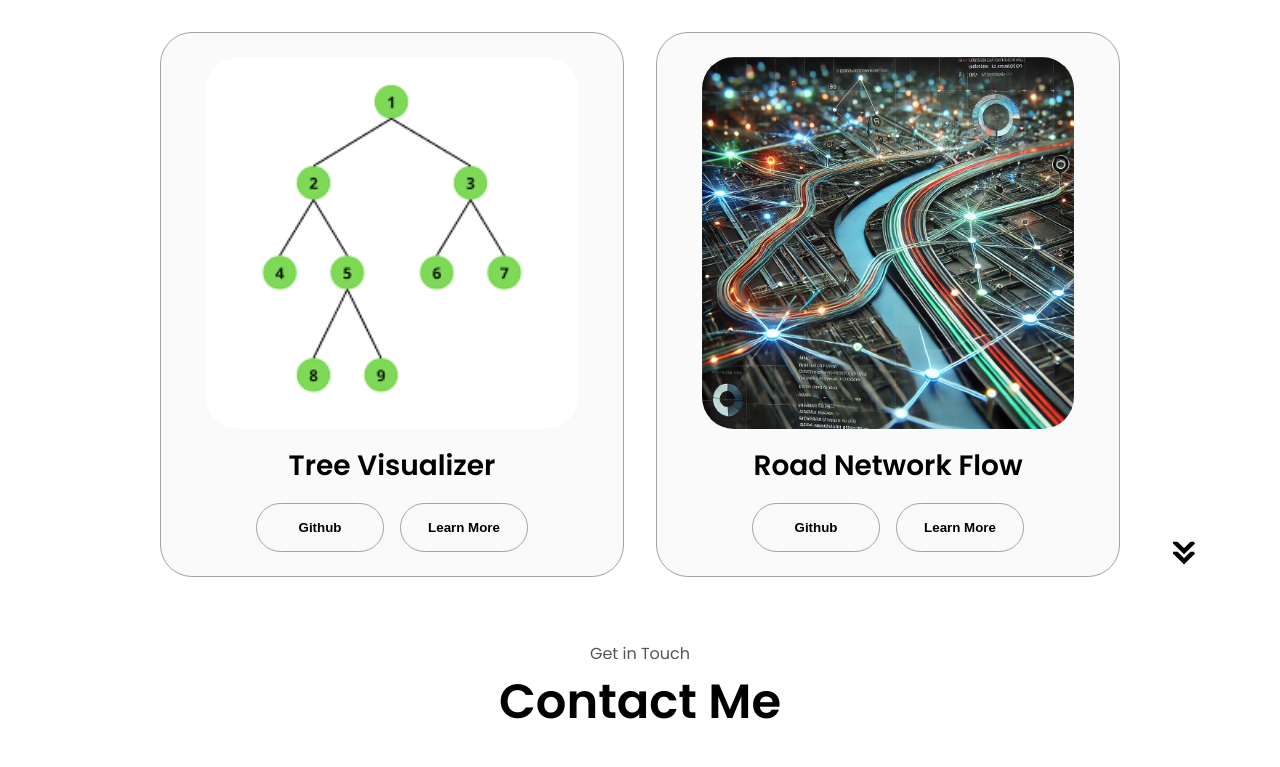
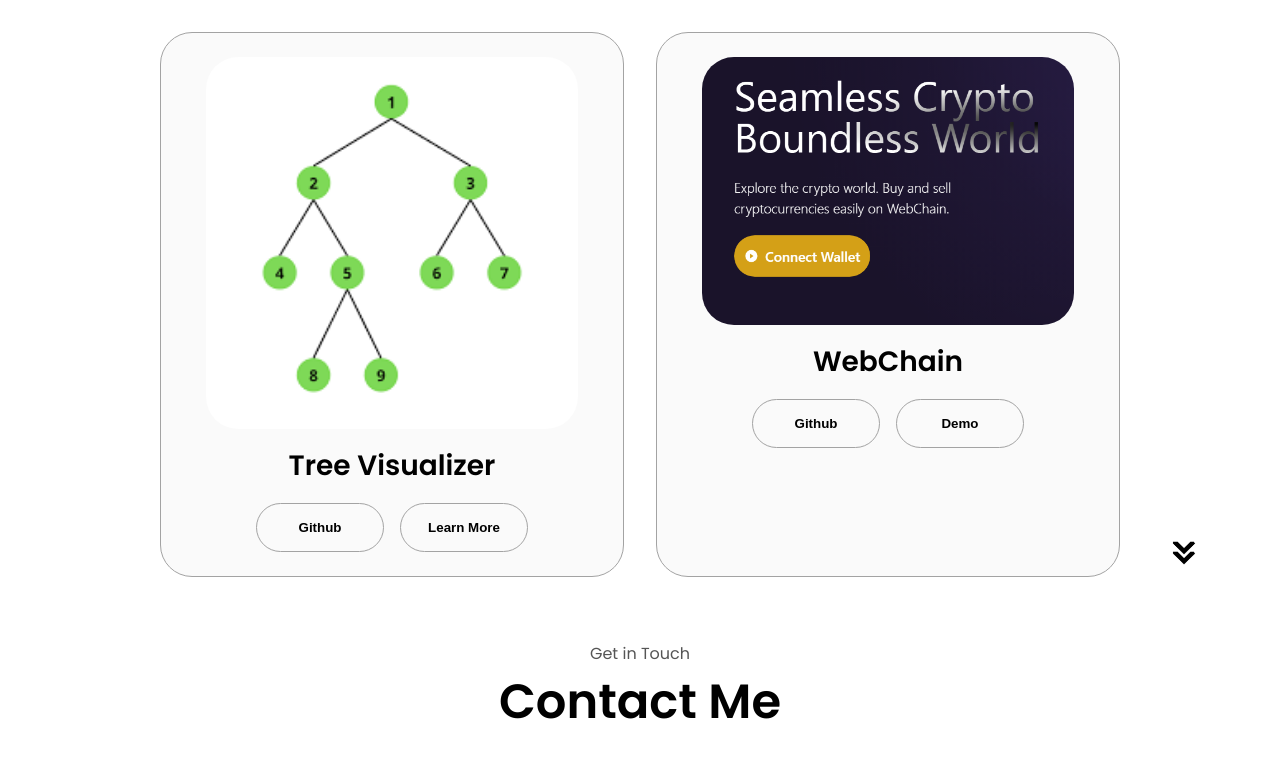
Before and after one commit to nghack3000/Nishchal-portfolio, a plain HTML site: page index.html in a window 1280 px wide. Shown: the part 3139-3906 px from the top of the page. Drawn offline with Linux system fonts and the light colour scheme.

Commit message:
Update index.html

```diff
--- a/index.html
+++ b/index.html
@@ -350,24 +350,24 @@
           <div class="details-container color-container">
             <div class="article-container">
               <img
-                src="assets/DALL·E 2025-01-28 22.19.52 - A visually engaging digital artwork representing a road network flow project. The image features a map-like visualization with interconnected nodes an.webp"
+                src="assets/webchain.png"
                 alt="Project 3"
                 class="project-img"
               />
             </div>
-            <h2 class="experience-sub-title project-title">Road Network Flow</h2>
+            <h2 class="experience-sub-title project-title">WebChain</h2>
             <div class="btn-container">
               <button
                 class="btn btn-color-2 project-btn"
-                onclick="window.open('https://github.com/nghack3000/roadNetworkFlow', '_blank')"
+                onclick="window.open('https://github.com/nghack3000/webchain-code', '_blank')"
               >
                 Github
               </button>
               <button
                 class="btn btn-color-2 project-btn"
-                onclick="window.open('https://github.com/nghack3000/roadNetworkFlow/blob/main/README.md', '_blank')"
+                onclick="window.open('https://webchain.onrender.com/', '_blank')"
               >
-                Learn More
+                Demo
               </button>
             </div>
           </div>
```
